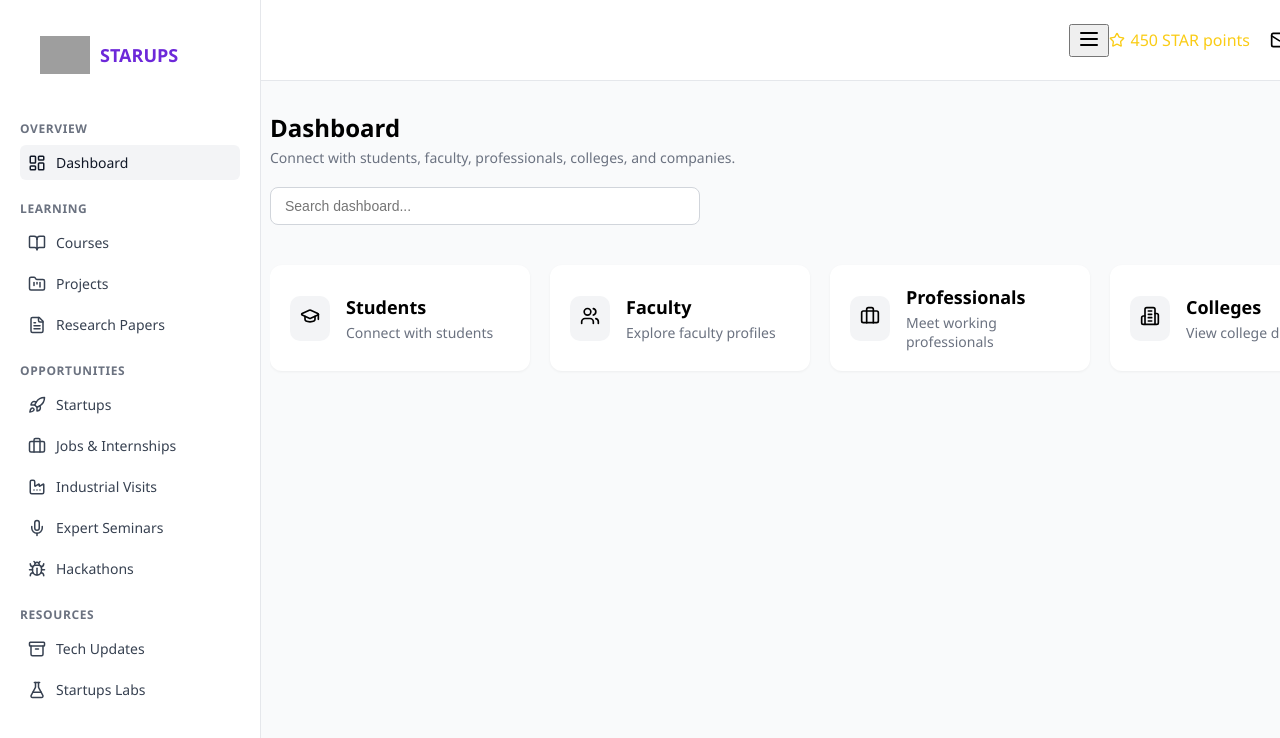
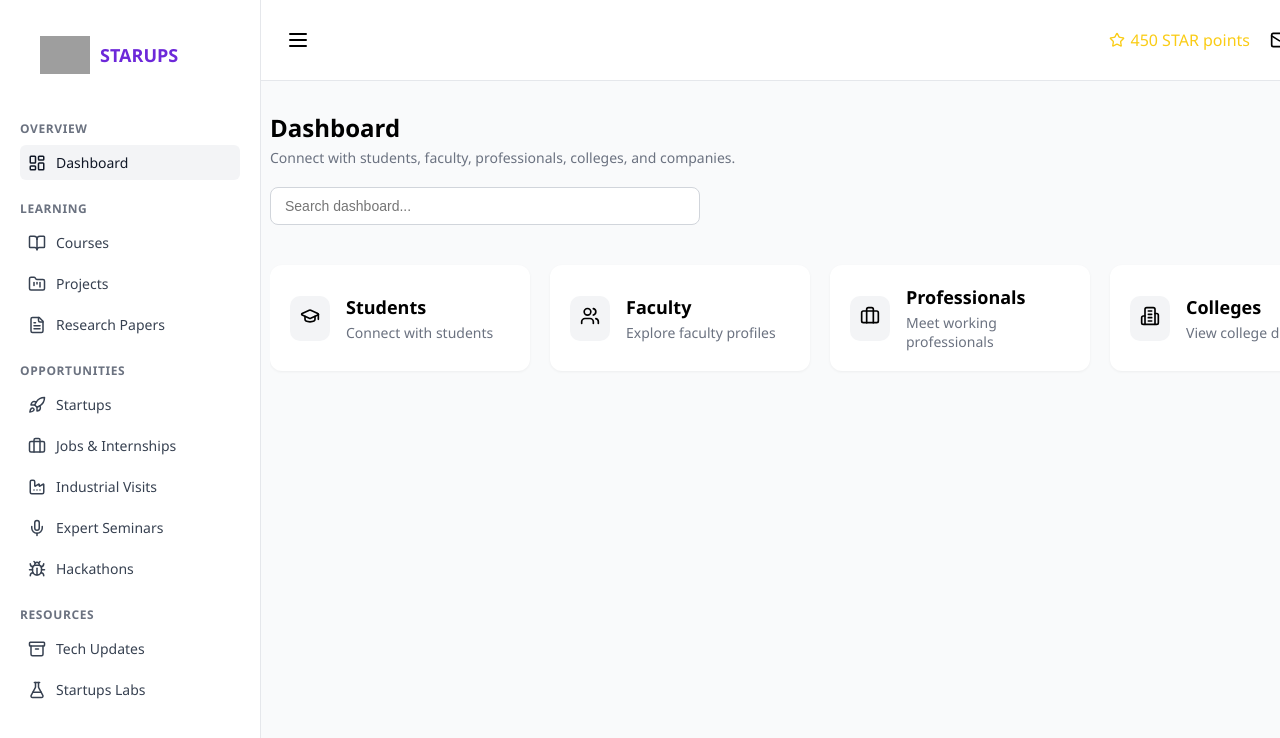
Before and after one commit to vinodvaraprasad/Starsup-Connections, a React (Create React App) app in the folder connections/: page / in a window 1280 px wide. Shown: the top 738 px of the page. Built offline with nearby package versions, Linux system fonts and the light colour scheme; grey boxes are pictures that could not be loaded.

Commit message:
Update App.css

```diff
--- a/connections/src/App.css
+++ b/connections/src/App.css
@@ -258,3 +258,40 @@ body {
   height: 50px;
   object-fit: contain;
 }
+
+/* Sidebar collapse behavior */
+.sidebar.hidden {
+  display: none;
+}
+
+.sidebar.visible {
+  display: block;
+}
+
+/* Adjust main content when sidebar is hidden */
+.main-content-wrapper.expanded .top-header,
+.main-content-wrapper.expanded .main-content {
+  margin-left: 0;
+}
+
+.hamburger {
+  background: none;
+  border: none;
+  cursor: pointer;
+  margin-right: auto;
+  margin-left: 10px;
+  display: flex;
+  align-items: center;
+}
+
+/* Optional: Smooth transition */
+.sidebar {
+  transition: all 0.3s ease;
+}
+.sidebar.hidden {
+  display: none;
+}
+
+.sidebar.visible {
+  display: block;
+}
```
